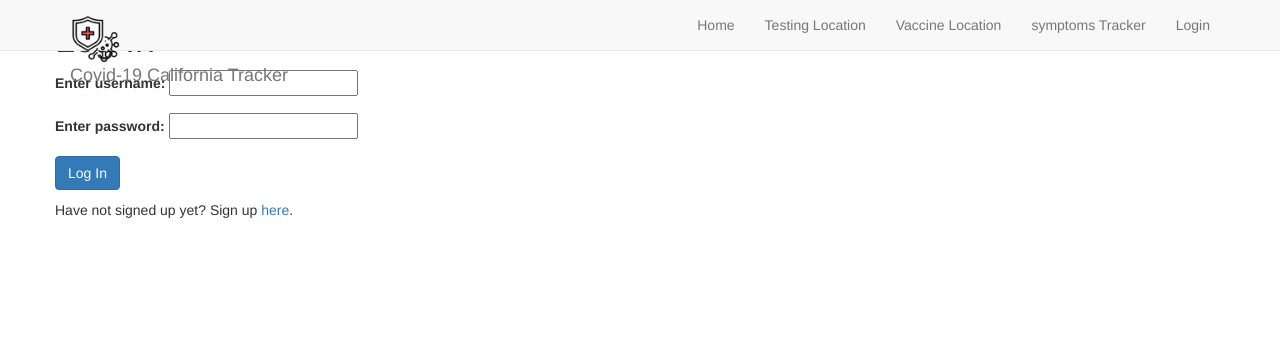
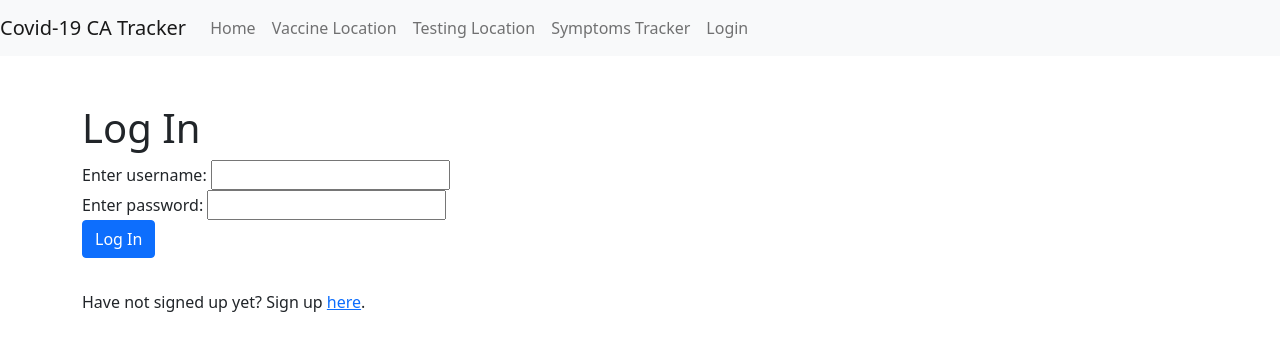
Before and after one commit to pmor10/COVID-19-Final-Project, a Flask app: page /login in a window 1280 px wide. Shown: the top 351 px of the page. Run offline with Flask 2, Linux system fonts and the light colour scheme; some libraries are stand-ins or nearby versions.

Commit message:
Fixed the navbar

```diff
--- a/templates/base.html
+++ b/templates/base.html
@@ -1,50 +1,53 @@
 <!DOCTYPE html>
 <html lang="en">
 <head>
+
     {% block head %}
     <link rel="stylesheet" href="static/css/style.css">
-    <link rel="stylesheet" href="https://maxcdn.bootstrapcdn.com/bootstrap/3.3.7/css/bootstrap.min.css" integrity="sha384-BVYiiSIFeK1dGmJRAkycuHAHRg32OmUcww7on3RYdg4Va+PmSTsz/K68vbdEjh4u" crossorigin="anonymous">
+    <link href="https://cdn.jsdelivr.net/npm/bootstrap@5.0.0-beta2/dist/css/bootstrap.min.css" rel="stylesheet" integrity="sha384-BmbxuPwQa2lc/FVzBcNJ7UAyJxM6wuqIj61tLrc4wSX0szH/Ev+nYRRuWlolflfl" crossorigin="anonymous">
+    <link rel="stylesheet" href="https://cdn.jsdelivr.net/npm/bootstrap-icons@1.4.0/font/bootstrap-icons.css">
     <title>{% block title %}{% endblock %} California Covid-19 Tracker</title>
     {% endblock %}
 </head>
 <body>
     {% block navbar %}
-    <nav class="navbar navbar-default navbar-fixed-top">
-        <div class="container">
-        <div class="navbar-header">
-            <button type="button" class="navbar-toggle collapsed" data-toggle="collapse" data-target="#navbar" aria-expanded="false" aria-controls="navbar">
-            <span class="sr-only">Toggle navigation</span>
-            <span class="icon-bar"></span>
-            <span class="icon-bar"></span>
-            <span class="icon-bar"></span>
+    <nav class="navbar navbar-expand-lg navbar-light bg-light">
+        <a class="navbar-brand" href="/">Covid-19 CA Tracker</a>
+        <button class="navbar-toggler" type="button" data-toggle="collapse" data-target="#navbarNavDropdown" aria-controls="navbarNavDropdown" aria-expanded="false" aria-label="Toggle navigation">
+          <span class="navbar-toggler-icon"></span>
         </button>
-            <a class="navbar-brand" href="/">
-                <img src="/static/img/covid-19-3.png" width="50" height="50" class="d-inline-block align-top" alt="">Covid-19 California Tracker
-            </a>
-        </div>
-        <div id="navbar" class="collapse navbar-collapse">
-            <ul class="nav navbar-nav navbar-right">
-                <li><a href="/">Home</a></li>
-                <li><a href="/testing">Testing Location</a></li>
-                <li><a href="/vaccine">Vaccine Location</a></li>
-                <li><a href="/symptoms">symptoms Tracker</a></li>
-
+        <div class="collapse navbar-collapse" id="navbarNavDropdown">
+          <ul class="navbar-nav">
+            <li class="nav-item active">
+              <a class="nav-link" href="/">Home</a>
+            </li>
+            <li class="nav-item">
+              <a class="nav-link" href="/vaccine">Vaccine Location</a>
+            </li>
+            <li class="nav-item">
+              <a class="nav-link" href="/testing">Testing Location</a>
+            </li>
+            <li class="nav-item">
+                <a class="nav-link" href="/symptoms">Symptoms Tracker</a>
+              </li>
               {% if 'user_id' not in session %}
 
-                <li><a href="/login">Login</a></li>
+              <li class="nav-item">
+                <a class="nav-link" href="/login">Login</a>
+              </li>
               {% else %}
+
                 <li class="nav-item dropdown">
-                        <a class="nav-link dropdown-toggle" href="#" id="navbarDropdown" role="button" data-toggle="dropdown" aria-haspopup="true" aria-expanded="false">
-                        User Account
-                        </a>
-                        <div class="dropdown-menu" aria-labelledby="navbarDropdown">
+                    <a class="nav-link dropdown-toggle" href="#" id="navbarDropdownMenuLink" data-toggle="dropdown" aria-haspopup="true" aria-expanded="false">User Account</a>
+
+                    <div class="dropdown-menu" aria-labelledby="navbarDropdownMenuLink">
                         <a class="dropdown-item" href="/user_profile">Profile</a>
-                            <a class="dropdown-item" href="/logout">Log Out</a>
+                        <a class="dropdown-item" href="#">Edit Profile</a>
+                        <a class="dropdown-item" href="/logout">Logout</a>
                     </div>
                 </li>
               {% endif %}
             </ul>
-        </div><!--/.nav-collapse -->
         </div>
       </nav>
     {% endblock%}
@@ -62,9 +65,12 @@
     {% endblock %}
 
     {% block content %}{% endblock %}
+    <!-- JavaScript Bundle with Popper -->
+    <script src="https://code.jquery.com/jquery-3.5.1.js" integrity="sha256-QWo7LDvxbWT2tbbQ97B53yJnYU3WhH/C8ycbRAkjPDc=" crossorigin="anonymous"></script>
+    <script src="https://cdnjs.cloudflare.com/ajax/libs/popper.js/1.14.3/umd/popper.min.js" integrity="sha384-ZMP7rVo3mIykV+2+9J3UJ46jBk0WLaUAdn689aCwoqbBJiSnjAK/l8WvCWPIPm49" crossorigin="anonymous"></script>
+    <script src="https://stackpath.bootstrapcdn.com/bootstrap/4.1.3/js/bootstrap.min.js" integrity="sha384-ChfqqxuZUCnJSK3+MXmPNIyE6ZbWh2IMqE241rYiqJxyMiZ6OW/JmZQ5stwEULTy" crossorigin="anonymous"></script>
+{% block scripts %}
 
-<script src="https://code.jquery.com/jquery-3.5.1.js" integrity="sha256-QWo7LDvxbWT2tbbQ97B53yJnYU3WhH/C8ycbRAkjPDc=" crossorigin="anonymous"></script>
-{% block scripts %}
 {% endblock %}
 </body>
 </html>
```
Also changed, not shown: templates/testing.html (+5 -7 lines), static/js/testing.js (indentation only). Lines whose indentation alone changed are shown as unchanged.
